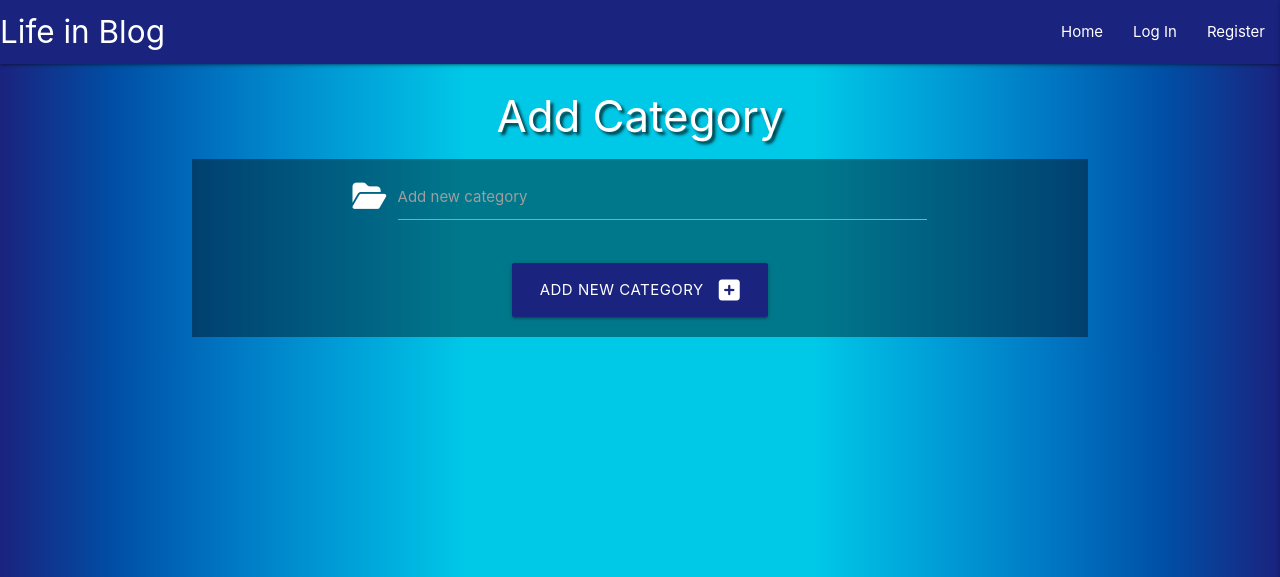
After one commit to Code-Institute-Submissions/janebmckenna-MilestoneProject3, a Flask app: page /new_category in a window 1280 px wide. The commit adds this page. Shown: the top 577 px of the page. Run offline with Flask 3, Linux system fonts and the light colour scheme; some libraries are stand-ins or nearby versions.

Commit message:
Feat: add category management

```diff
--- a/app.py
+++ b/app.py
@@ -170,6 +170,25 @@ def delete(blog_id):
     return redirect(url_for("blog_posts"))
 
 
+@app.route("/categories")
+def categories():
+    categories = list(mongo.db.categories.find().sort("category_name",1))
+    return render_template("categories.html", categories=categories)
+
+
+@app.route("/new_category", methods=["GET", "POST"])
+def new_category():
+    if request.method == "POST":
+        category = {
+            "category_name": request.form.get("category_name")
+        }
+        mongo.db.categories.insert_one(category)
+        flash("New Category Added")
+        return redirect(url_for("categories"))
+
+    return render_template("new_category.html")
+
+
 # NOTE TO SELF: UPDATE TO DEBUG=False prior to submitting
 if __name__ == "__main__":
     app.run(host=os.environ.get("IP"),
--- a/templates/base.html
+++ b/templates/base.html
@@ -26,6 +26,7 @@
         {% if session.user %}
         <li><a href="{{ url_for('profile', username=session['user'])}}">My Profile</a></li>
         <li><a href="{{ url_for('new_blog')}}">New Post</a></li>
+        <li><a href="{{ url_for('categories')}}">Manage Categories</a></li>
         <li><a href="#modal1" class="modal-trigger">Log Out</a></li>
         {% else %}
         <li><a href="{{ url_for('login')}}">Log In</a></li>
@@ -42,6 +43,7 @@
     {% if session.user %}
     <li><a href="{{ url_for('profile', username=session['user'])}}">My Profile</a></li>
     <li><a href="{{ url_for('new_blog')}}">New Post</a></li>
+    <li><a href="{{ url_for('categories')}}">Manage Categories</a></li>
     <li><a href="#modal1" class="modal-trigger">Log Out</a></li>
     {% else %}
     <li><a href="{{ url_for('login')}}">Log In</a></li>
--- a/templates/new_blog.html
+++ b/templates/new_blog.html
@@ -20,7 +20,7 @@
             <div class="row">
                 <div class="input-field col m8 offset-m2 white-text">
                     <i class="fa-solid fa-pen prefix"></i>
-                    <input id="title" name="title" type="tel" class="validate" minlength="5" maxlength="50" required>
+                    <input id="title" name="title" class="validate" minlength="5" maxlength="50" required>
                     <label for="title">Blog Title</label>
                 </div>
             </div>
--- /dev/null
+++ b/templates/new_category.html
@@ -0,0 +1,22 @@
+{% extends "base.html" %}
+{% block content %}
+    <h3 class="white-text text-shadow center-align">Add Category</h3>
+    <div class="row form-bg">
+        <form class="col s12" method="POST" action="{{ url_for('new_category')}}">
+            <div class="row">
+                <div class="input-field col m8 offset-m2 white-text">
+                    <i class="fa-solid fa-folder-open prefix"></i>
+                    <input id="category_name" name="category_name" class="validate" minlength="5" maxlength="25" required>
+                    <label for="category_name">Add new category</label>
+                </div>
+            </div>
+            <div class="row">
+                <div class="col s12 center-align">
+                    <button type="submit" class="btn-large indigo darken-4 text-shaddow">Add New Category <i class="fas fa-plus-square right"></i></button>
+                </div>
+            </div>
+        </form>
+    </div>
+
+
+{% endblock %}
```
Also changed, not shown: templates/blogs.html (+0 -11 lines), templates/categories.html (added, +27 -0 lines).
